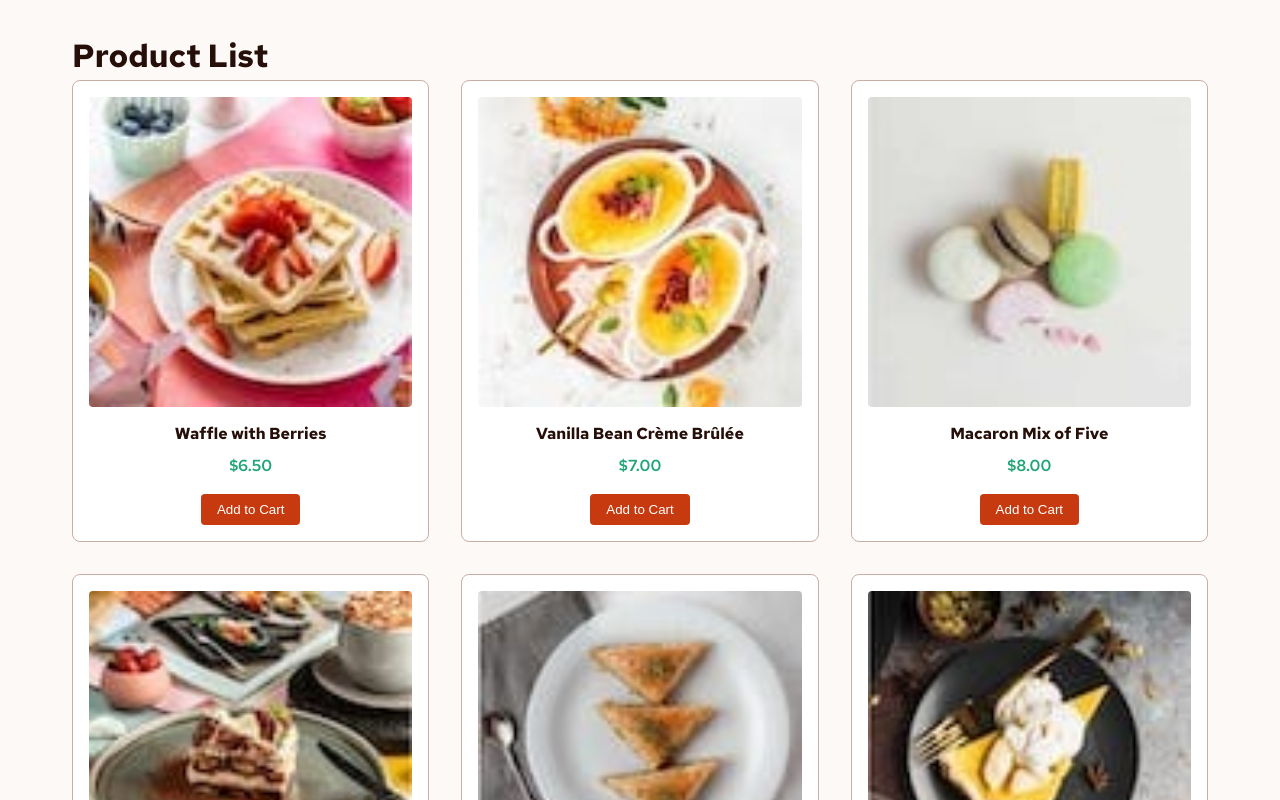
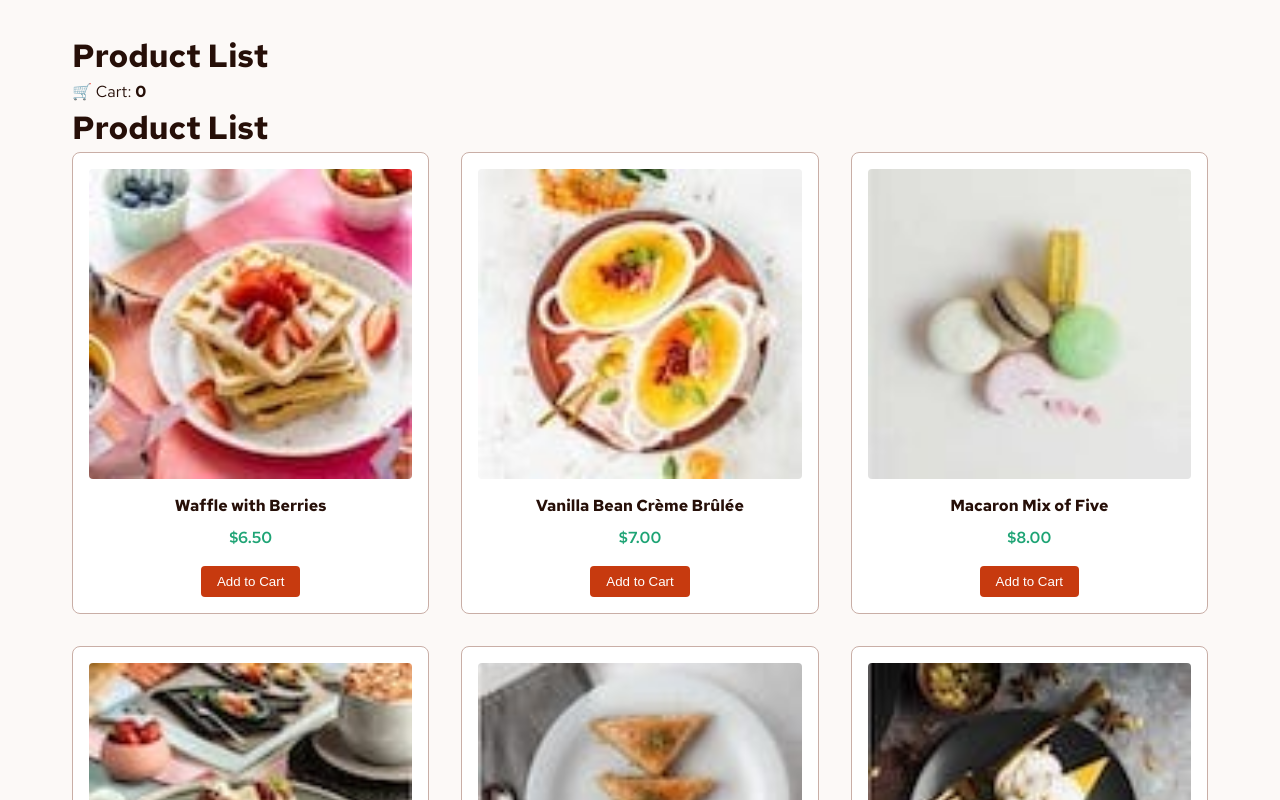
Before and after one commit to anatmb/frontendmentorcar, a React (Vite) app: page / in a window 1280 px wide. Shown: the top 800 px of the page. Built offline with nearby package versions, Linux system fonts and the light colour scheme.

Commit message:
Se cre el componente header

```diff
--- a/src/App.jsx
+++ b/src/App.jsx
@@ -1,6 +1,7 @@
 import './App.css'
 import ProductCard from './components/ProductCard';
 import data from './data/data.json';
+import Header from './components/header/Header';
 
 function App() {
 
@@ -8,6 +9,7 @@ function App() {
   return (
     <>
  <div className="app">
+       <Header />
       <h1>Product List</h1>
       <div className="product-grid">
         {data.map((product) => (
--- a/src/components/ProductCard.jsx
+++ b/src/components/ProductCard.jsx
@@ -1,7 +1,10 @@
 import React from 'react'
 import styles from './ProductCard.module.css';
+import { useCart } from '../context/CartContext';
 
 function ProductCard({ product }) {
+   const { addToCart } = useCart();
+
   return (
     <div className={styles.card}>
       <img
@@ -11,7 +14,9 @@ function ProductCard({ product }) {
       />
       <h2 className={styles.name}>{product.name}</h2>
       <p className={styles.price}>${product.price.toFixed(2)}</p>
-      <button className={styles.button}>Add to Cart</button>
+      <button className={styles.button}  onClick={() => addToCart(product)}>
+        Add to Cart
+      </button>
     </div>
   )
 }
--- /dev/null
+++ b/src/components/header/Header.jsx
@@ -0,0 +1,16 @@
+import { useCart } from '../../context/CartContext';
+
+function Header() {
+  const { cartCount } = useCart();
+
+  return (
+    <header>
+      <h1>Product List</h1>
+      <div>
+        🛒 Cart: <strong>{cartCount}</strong>
+      </div>
+    </header>
+  );
+}
+
+export default Header;
```
